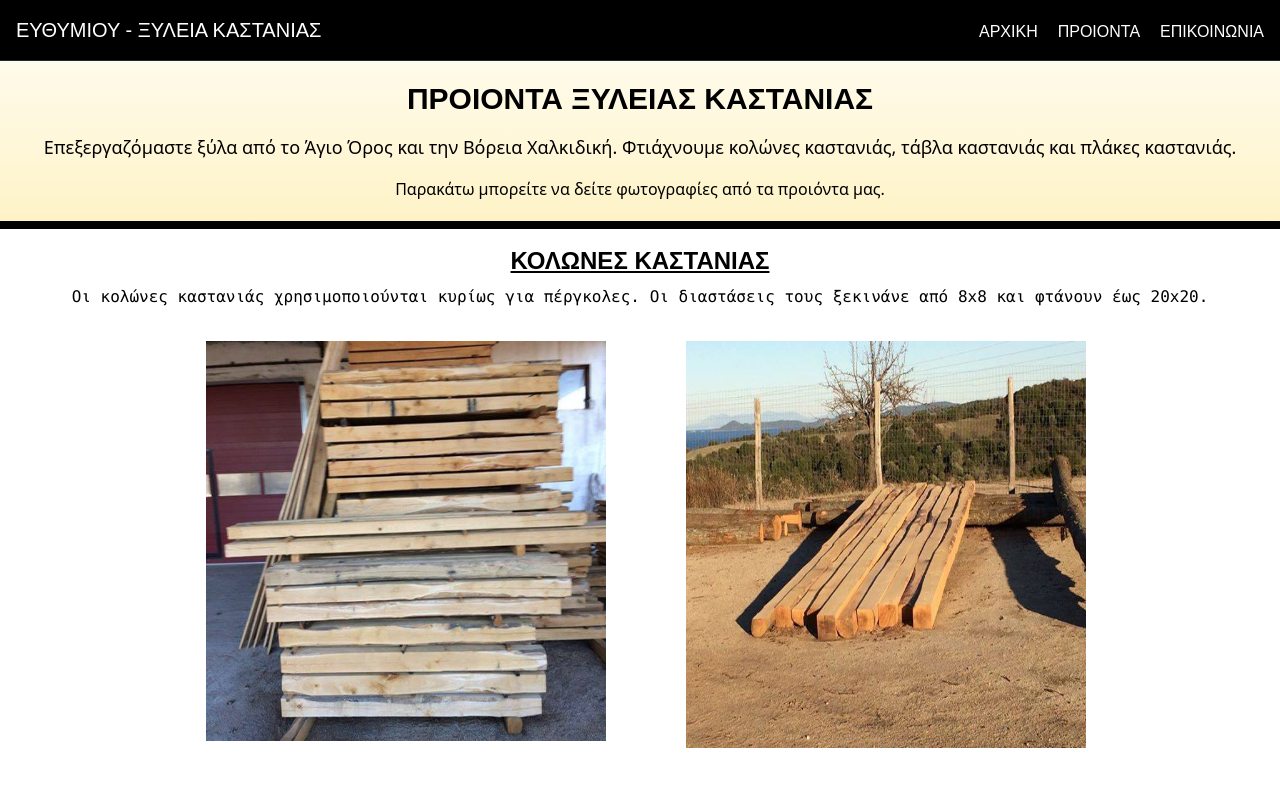
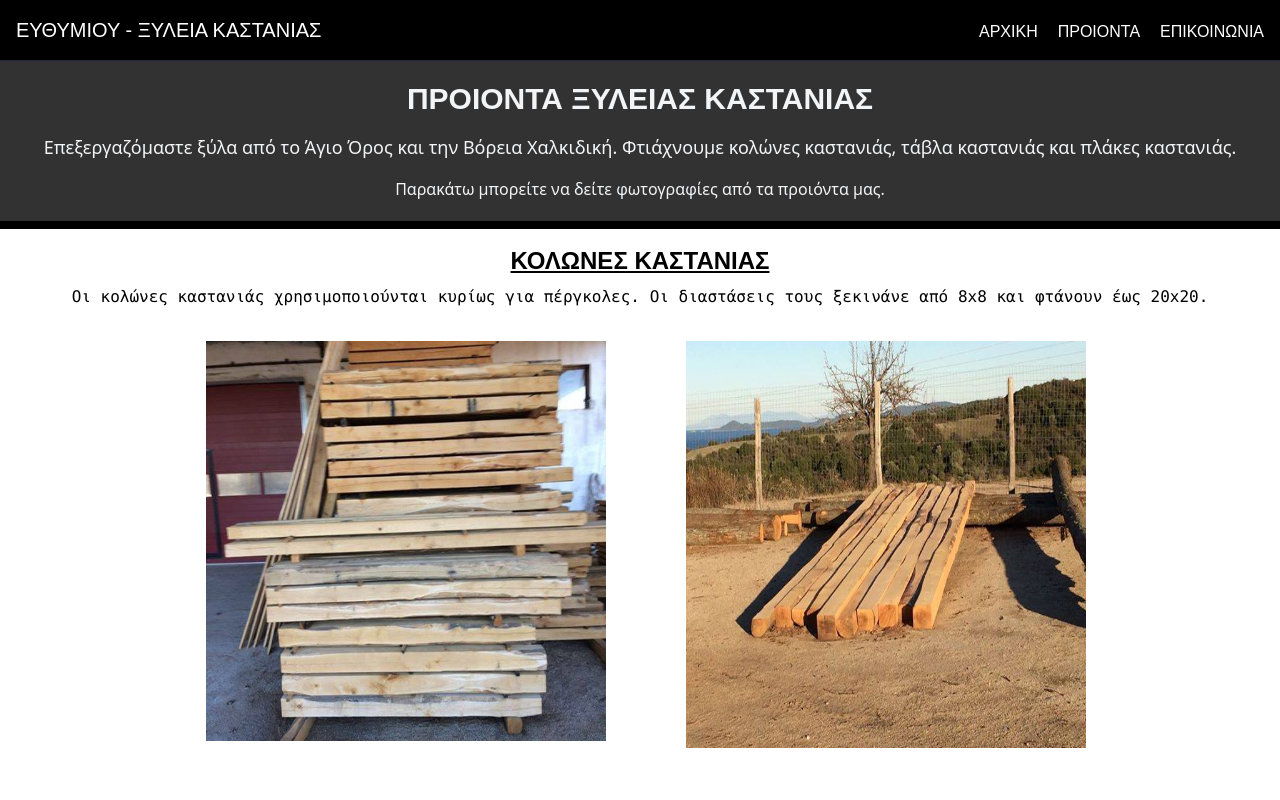
Before and after one commit to anargiris/efthimiou, a Next.js app: page /proionta in a window 1280 px wide. Shown: the top 800 px of the page. Built offline with nearby package versions, Linux system fonts and the light colour scheme; a web font is replaced by a local one.

Commit message:
small bg change

```diff
--- a/pages/proionta.js
+++ b/pages/proionta.js
@@ -40,7 +40,10 @@ const proionta = () => {
         <meta name="robots" content="index, follow" />
       </Head>
       <Navbar />
-      <header className="p-5 bg-gradient-to-b from-yellow-50 to-yellow-100 border-b-8 border-black">
+      <header
+        className="p-5 text-gray-100 border-b-8 border-black"
+        style={{ backgroundColor: "#323232" }}
+      >
         <h1 className="font-neohel text-center font-bold text-3xl">
           ΠΡΟΙΟΝΤΑ ΞΥΛΕΙΑΣ ΚΑΣΤΑΝΙΑΣ
         </h1>
```
